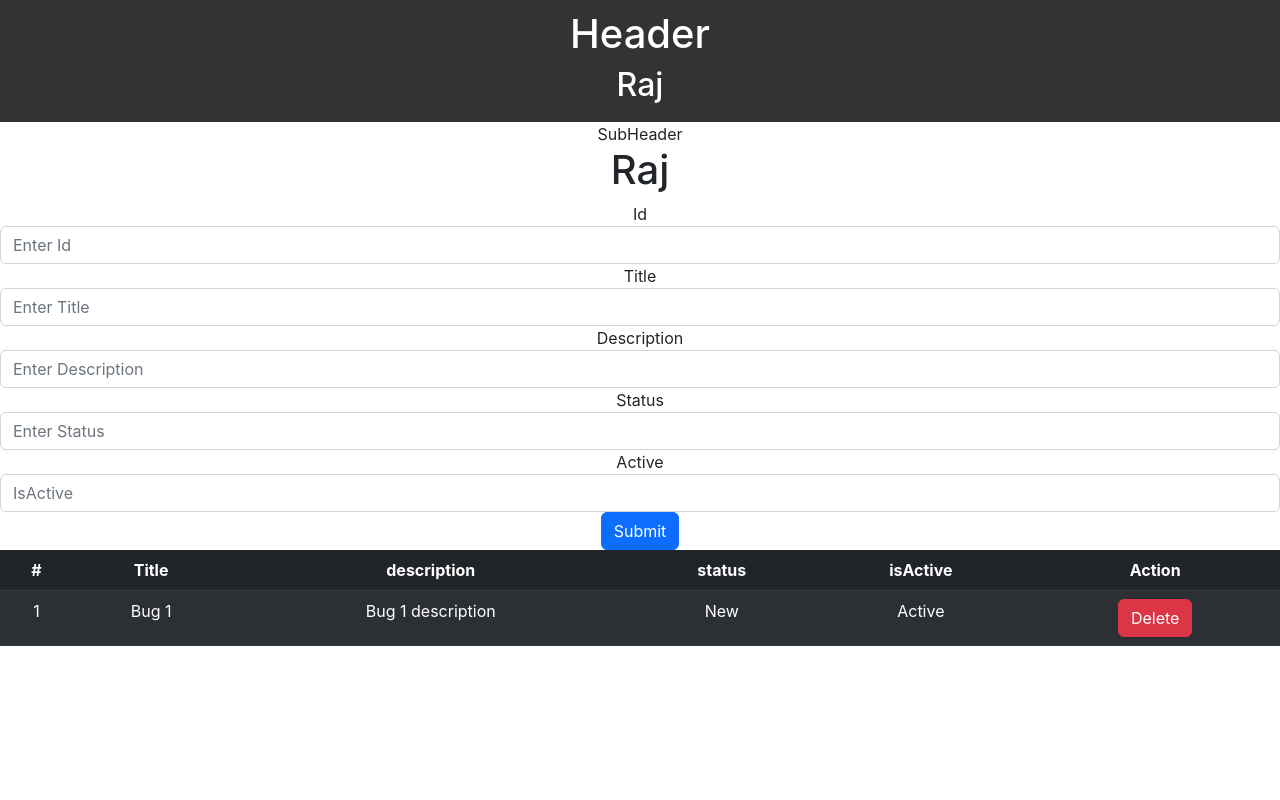
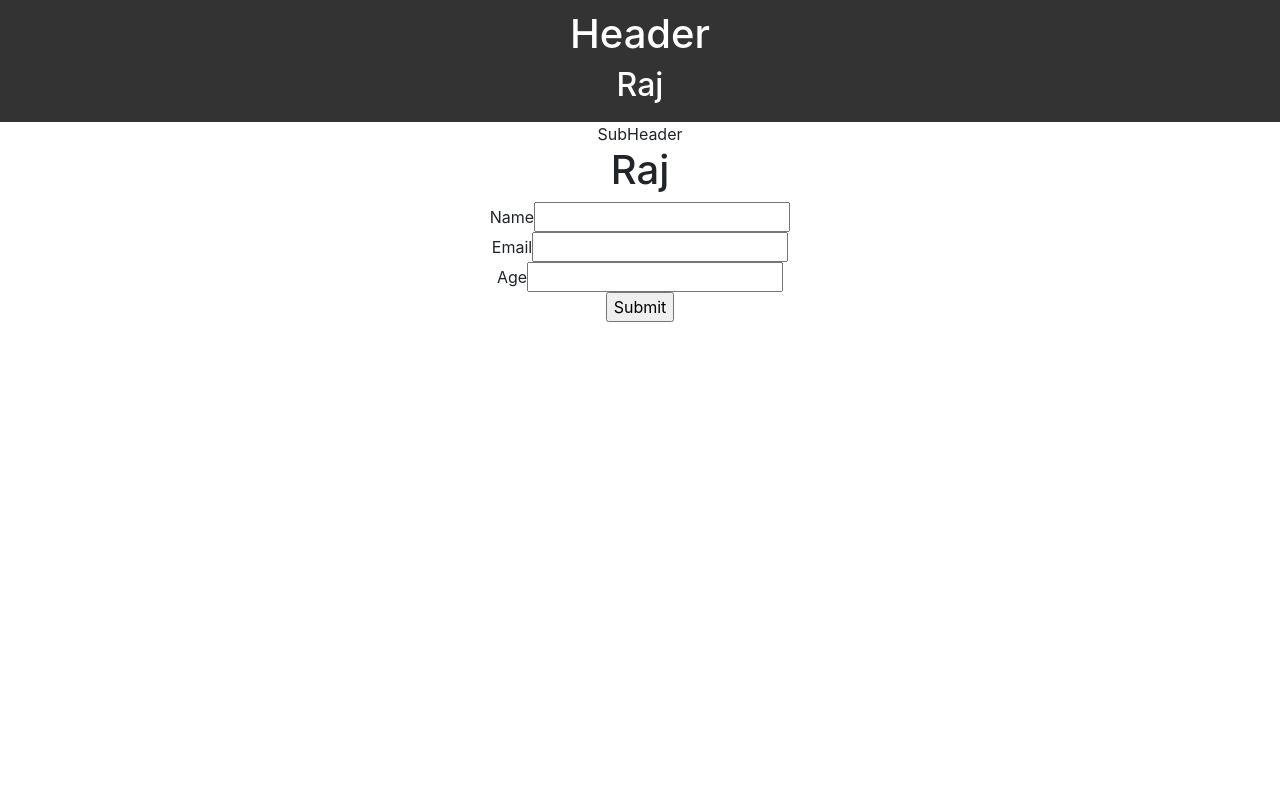
Before and after one commit to samirvithlani/react-club3, a React (Create React App) app: page / in a window 1280 px wide. Shown: the top 800 px of the page. Built offline with nearby package versions, Linux system fonts and the light colour scheme.

Commit message:
use form

```diff
--- a/package.json
+++ b/package.json
@@ -2,13 +2,13 @@
   "name": "learning",
   "version": "0.1.0",
   "private": true,
-
   "dependencies": {
     "@testing-library/jest-dom": "^5.16.4",
     "@testing-library/react": "^13.3.0",
     "@testing-library/user-event": "^13.5.0",
     "react": "^18.2.0",
     "react-dom": "^18.2.0",
+    "react-hook-form": "^7.34.0",
     "react-scripts": "5.0.1",
     "web-vitals": "^2.1.4"
   },
--- a/src/App.js
+++ b/src/App.js
@@ -7,6 +7,7 @@ import { Users } from './components/Users';
 import { AddBugs } from './bug/AddBugs';
 import { RegisterBug } from './bug/RegisterBug';
 import { BugForm } from './bug/BugForm';
+import { StudentRegistration } from './components/StudentRegistration';
 //jsx
 
 function App() {
@@ -29,7 +30,7 @@ var userName = "Raj"
     <div className="App">
       <Header uName = {userName}/>
 
-      <AddBugs/>
+      <StudentRegistration/>
       <Footer address = {address}/>
     </div>
   );
--- /dev/null
+++ b/src/components/StudentRegistration.js
@@ -0,0 +1,59 @@
+import React from "react";
+import {useForm} from "react-hook-form";
+
+export const StudentRegistration = () => {
+  const { register, handleSubmit,formState:{errors} } = useForm(
+    {
+        mode: "onChange",
+    }
+  );
+
+  const submit = (data) => {
+    console.log("form data", data);
+
+  };
+  const validationSchma = {
+    age :{
+        required:"required...",
+        minLength: {
+            value: 5,
+            message: "Password must have at least 8 characters"
+          },
+            maxLength: {
+            value: 10,
+            message: "Password must have at most 10 characters"
+            }
+
+
+
+
+    }
+  }
+  return (
+    <div>
+      <form onSubmit={handleSubmit(submit)}>
+        <div>
+          <label>Name</label>
+          <input type="text" name="name" {...register("name",{required:"name is required..."})}></input>
+          {
+            errors.name && <div>{errors.name.message}</div>
+          }
+        </div>
+        <div>
+          <label>Email</label>
+          <input type="text" name="email" {...register("email")}></input>
+        </div>
+        <div>
+          <label>Age</label>
+          <input type="text" name="age" {...register("age",validationSchma.age)}></input>
+          {
+            errors.age && <div>{errors.age.message}</div>
+          }
+        </div>
+        <div>
+          <input type="submit" value="Submit"></input>
+        </div>
+      </form>
+    </div>
+  );
+};
```
Also changed, not shown: 1 other file (tests, documents, lock files or other folders).
